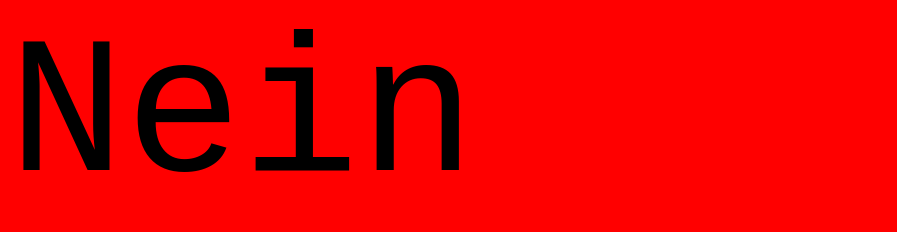
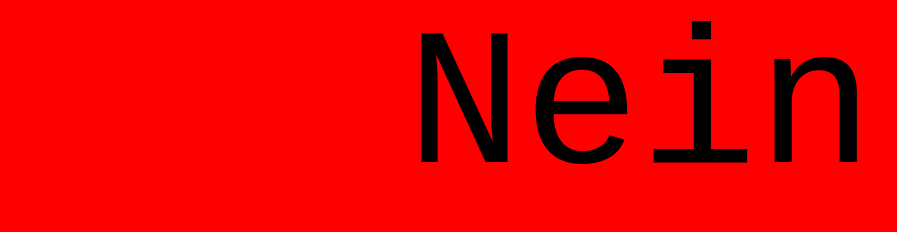
Before and after one commit to timspitzer/sollessen, a plain HTML site: page index.html in a window 1280 px wide. Shown: the whole page, without its empty margins (0-897 px from the left). Drawn offline with Linux system fonts and the light colour scheme.

Commit message:
reworked positioning

```diff
--- a/index.html
+++ b/index.html
@@ -3,14 +3,17 @@
   <head>
     <title>Soll ich heute Essen bestellen?</title>
     <style>
-      body {
-          font-family: monospace;
-          font-size: 15em;
-      }
-      p {
-          margin: 0 auto;
-          padding: 0 auto;
-      }
+
+    html, body {
+      margin: 0;
+      height: 100%;
+    }
+    p {
+      margin: 0;
+      text-align: center;
+      font-family: monospace;
+      font-size: 15em;
+    }
     </style>
   </head>
   <body onload="yesOrNo();">
```
